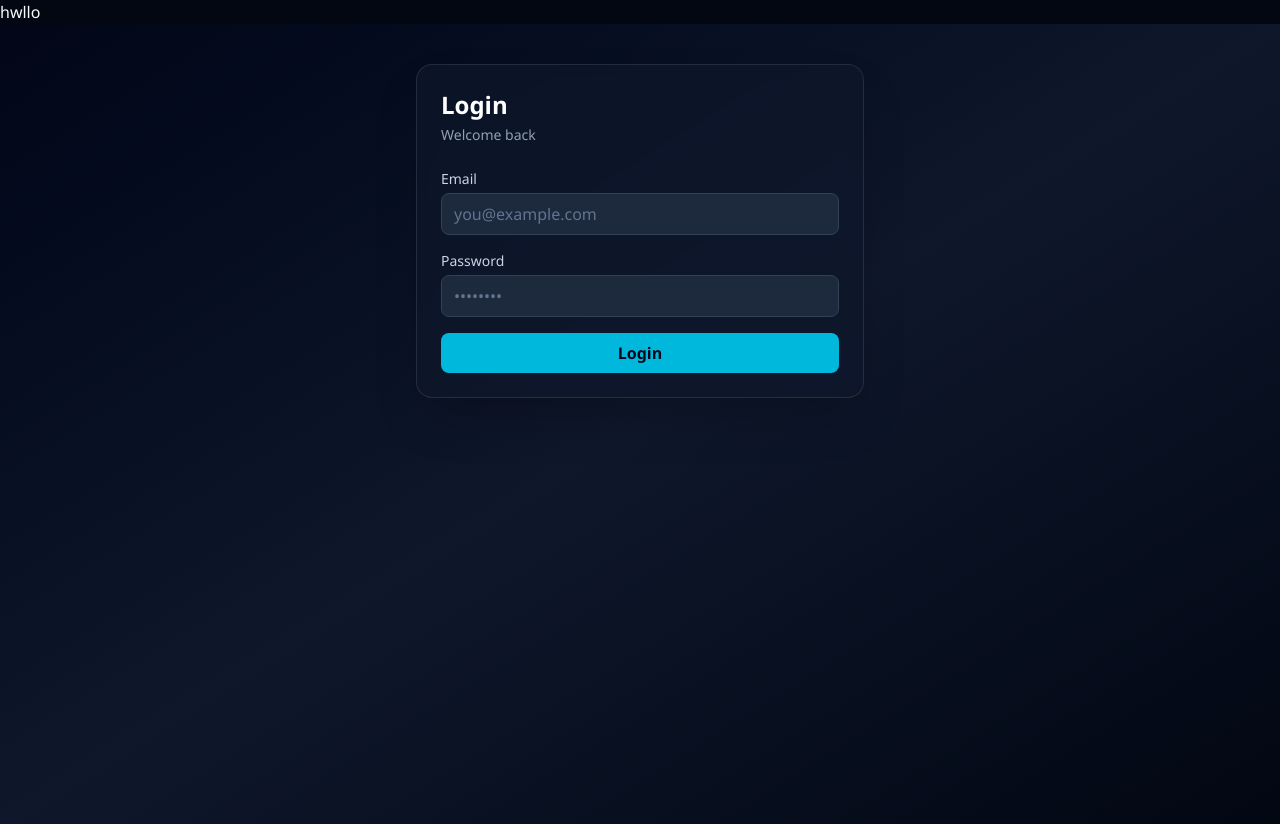
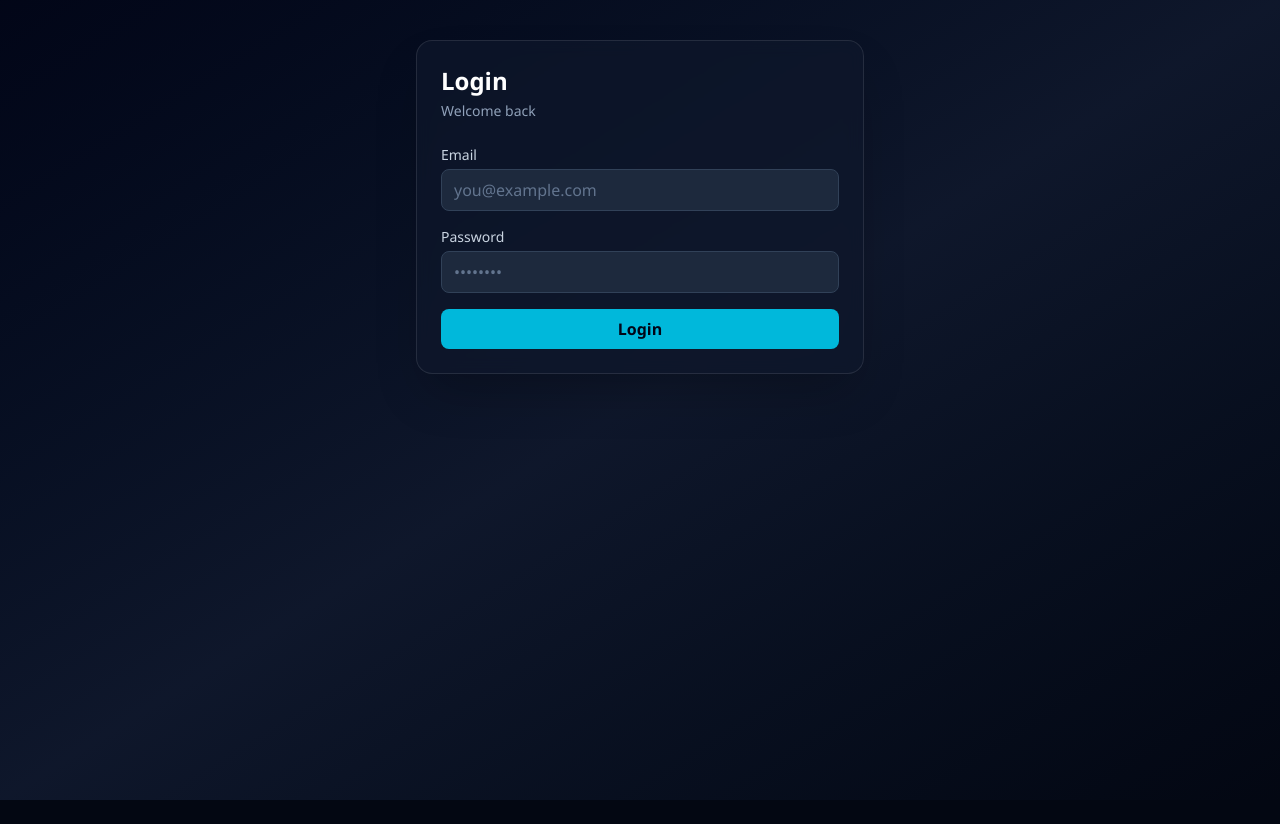
Before and after one commit to Adityalive/Moodify, a React app in the folder Frontend/: page / in a window 1280 px wide. After the commit the page ends 800 px from the top, so only its background shows below. Built offline with nearby package versions, Linux system fonts and the light colour scheme; no server answers; the HTML template or start-up script is replaced by a standard one.

Commit message:
fix: correct typo in header text on App component

```diff
--- a/Frontend/src/App.jsx
+++ b/Frontend/src/App.jsx
@@ -3,7 +3,6 @@ import AppRoutes from "./App.routes";
 const App = () => {
   return (
     <div>
-      <h1>hwllo</h1>
       <AppRoutes />
     </div>
   );
```
